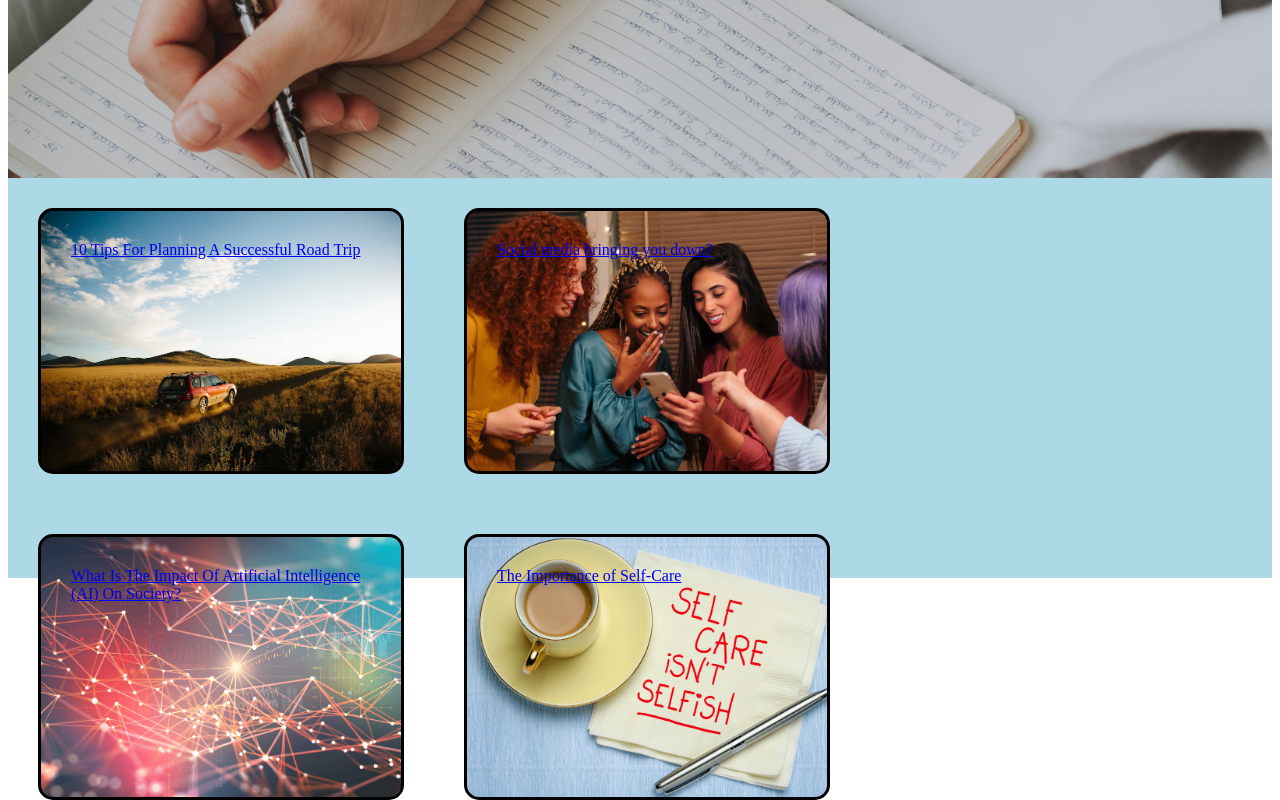
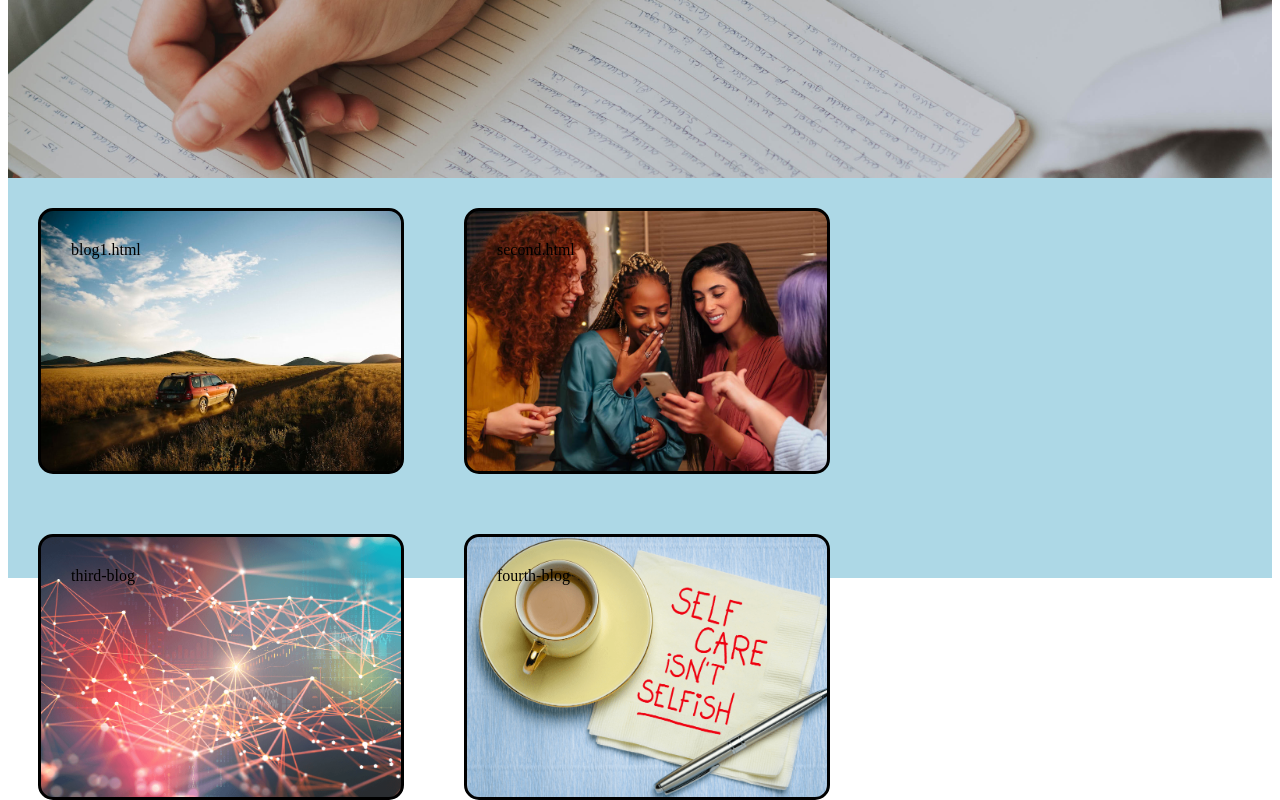
Before and after one commit to shreesty/Web-development-assignment, a plain HTML site: page index.html in a window 1280 px wide. Shown: the part 412-1212 px from the top of the page. Drawn offline with Linux system fonts and the light colour scheme.

Commit message:
change in js

```diff
--- a/index.html
+++ b/index.html
@@ -9,8 +9,9 @@
 </head>
 <body>
 
+
     <div class="container">
-
+        <nav>
     <div class="nav-bar">
 
         <ul>
@@ -22,6 +23,7 @@
           </ul>
 
     </div>
+    </nav>
 
     <div class="About">
         <div class="texts">
@@ -33,10 +35,10 @@
 
     <div class="Blogs">
 
-        <div class="first-blog"></div>
-        <div class="second-blog"> </div>
-        <div class="third-blog"></div>
-        <div class="fourth-blog"></div>
+        <div class="first-blog"> blog1.html</div>
+        <div class="second-blog"> second.html</div>
+        <div class="third-blog">third-blog</div>
+        <div class="fourth-blog">fourth-blog</div>
 
     </div>
 
@@ -45,7 +47,6 @@
     </div>
 
 
-    </div>
     <script src="script.js"></script>
 </body>
 </html>
--- a/script.js
+++ b/script.js
@@ -1,3 +1,4 @@
+
 
 let about=document.querySelector('#about');
 let About=document.querySelector('.About');
@@ -5,50 +6,40 @@ let About=document.querySelector('.About');
 
 about.addEventListener('click',function()
 {
-
     let aboutText=window.location.href="about.html";
-
 })
 
 let authors=document.querySelector('#authors');
 authors.addEventListener('click',function()
 {
     window.location.href="authors.html";
-
 })
-
 
 let contacts=document.querySelector('#contact');
 contacts.addEventListener('click',function()
 {
     window.location.href="contact.html";
-
 })
 
 let firstBlog=document.querySelector('.first-blog');
-
-    let text1 = "10 Tips For Planning A Successful Road Trip";
-    let result1 = text1.link("blog1.html");
-    document.querySelector('.first-blog').innerHTML = result1;
+let secondBlog=document.querySelector('.second-blog');
+let thirdBlog=document.querySelector('.third-blog');
+let fourthBlog=document.querySelector('.fourth-blog');
 
 
-let secondBlog=document.querySelector('.second-blog');
+firstBlog.addEventListener("click", function() {
+	window.location.href = firstBlog.textContent;
+});
 
-    let text2 = "Social media bringing you down?";
-    let result2 = text2.link("blog2.html");
-    secondBlog=document.querySelector('.second-blog').innerHTML = result2;
+secondBlog.addEventListener("click", function() {
+	window.location.href = secondBlog.textContent;
+});
+
+thirdBlog.addEventListener("click", function() {
+	window.location.href = thirdBlog.textContent;
+});
 
 
-
-let thirdBlog=document.querySelector('.third-blog');
-    let text3 = "What Is The Impact Of Artificial Intelligence (AI) On Society?";
-    let result3 = text3.link("blog3.html");
-    thirdBlog=document.querySelector('.third-blog').innerHTML = result3;
-
-
-
-let fourthBlog=document.querySelector('.fourth-blog');
-
-    let text4 = "The Importance of Self-Care";
-    let result4 = text4.link("blog4.html");
-    fourthBlog=document.querySelector('.fourth-blog').innerHTML = result4;
+fourthBlog.addEventListener("click", function() {
+	window.location.href = fourthBlog.textContent;
+});
--- a/style.css
+++ b/style.css
@@ -10,6 +10,7 @@
 {
     list-style: none;
     margin:10px 30px;
+    display: inline-block;
 
 }
 
@@ -19,6 +20,7 @@
 
 }
 
+
 .nav-bar
 {
     padding:5px;
@@ -26,7 +28,9 @@
     height:60px;
     width:100%;
     margin: 10px;
+
 }
+
 
 .About
 
@@ -39,6 +43,7 @@
     justify-content: center;
     align-items: center;
     color:white;
+    /* background-color: rgba(255, 255, 255, 0.25); */
 
 }
 
@@ -61,6 +66,7 @@
     font-size: 21px;
     color: rgb(226, 43, 43);
     font-weight: bold;
+
 }
 
 .Blogs
@@ -85,11 +91,13 @@
     padding:30px;
     background-repeat: no-repeat;
     background-size: cover;
+
 }
 
 .first-blog
 {
     background-image: url(blog1.jpeg);
+
 
 }
 
```
Also changed, not shown: about.html (+1 -1 lines), blog4.html (+10 -8 lines).
